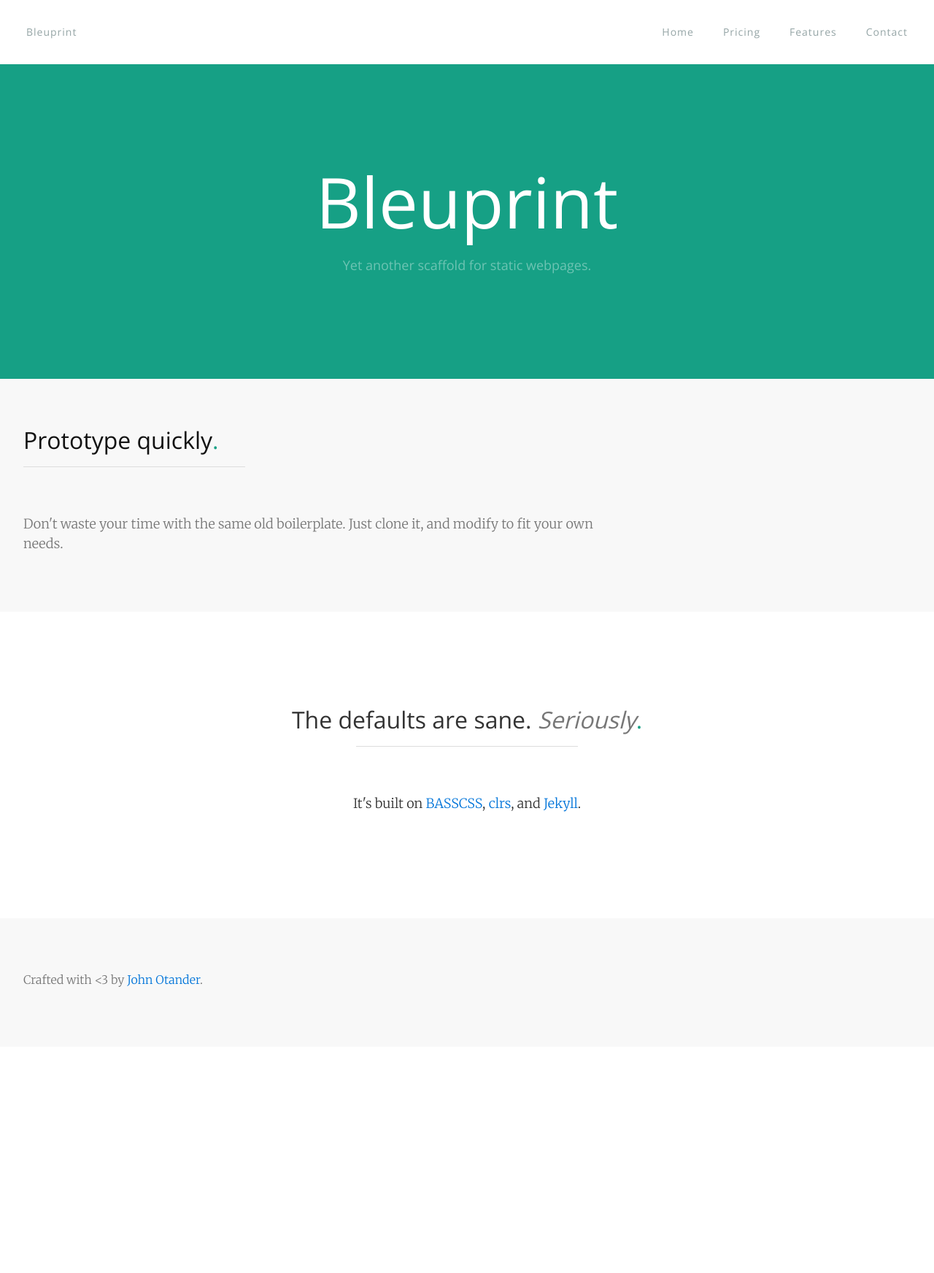
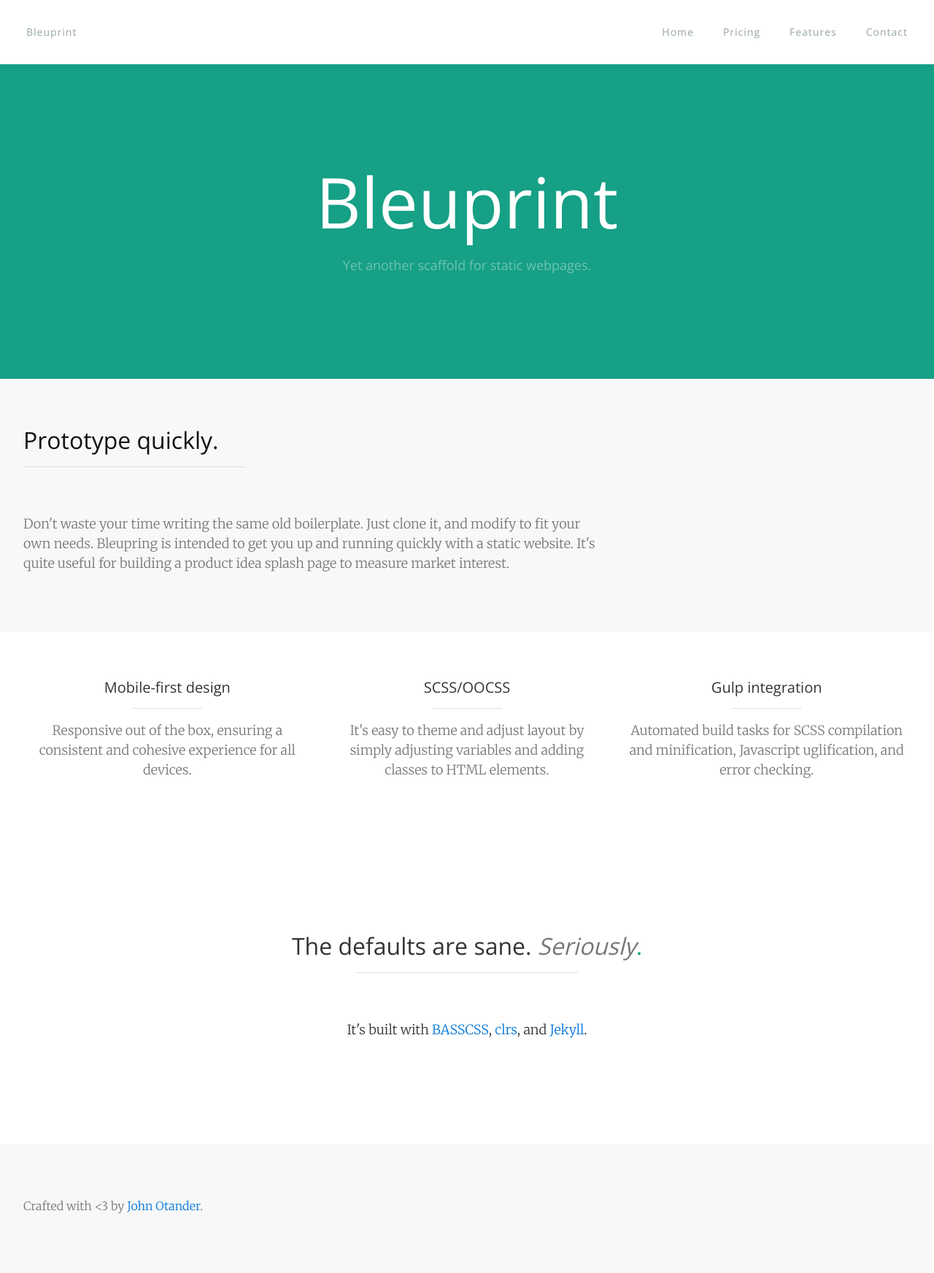
Before and after one commit to johno/bleuprint, a Jekyll site: the page built from index.html, in a window 1280 px wide. Shown: the whole page at 73% size. Built offline with Jekyll 4.4.1, drawn with Linux system fonts in a browser that asks for light colours; before the commit the page ends 1434 px from its top, so only the background shows below that.

Commit message:
Add more descriptive text, change link styling.

```diff
--- a/index.html
+++ b/index.html
@@ -10,11 +10,36 @@
 </div>
 <div class="bg-very-light-gray py4 px3">
   <div class="mid-gray">
-    <h3 class="h2 black">Prototype quickly<span class="accent">.</quicklyspan></h3>
+    <h3 class="h2 black">Prototype quickly.</h3>
     <div class="border-bottom quarter-width mb4"></div>
     <p class="h4 two-thirds-width">
-      Don't waste your time with the same old boilerplate. Just clone it, and modify to fit your own needs.
+      Don't waste your time writing the same old boilerplate. Just clone it, and modify to fit your own needs. Bleupring is intended to get you up and running quickly with a static website. It's quite useful for building a product idea splash page to measure market interest.
     </p>
+  </div>
+</div>
+<div class="container py4 px3">
+  <div class="row">
+    <div class="col col-4 center">
+      <h3>Mobile-first design</h3>
+      <div class="border-bottom quarter-width border-center"></div>
+      <p class="h4 mt2 mid-gray">
+        Responsive out of the box, ensuring a consistent and cohesive experience for all devices.
+      </p>
+    </div>
+    <div class="col col-4 center">
+      <h3>SCSS/OOCSS</h3>
+      <div class="border-bottom quarter-width border-center"></div>
+      <p class="h4 mt2 mid-gray">
+        It's easy to theme and adjust layout by simply adjusting variables and adding classes to HTML elements.
+      </p>
+    </div>
+    <div class="col col-4 center">
+      <h3>Gulp integration</h3>
+      <div class="border-bottom quarter-width border-center"></div>
+      <p class="h4 mt2 mid-gray">
+        Automated build tasks for SCSS compilation and minification, Javascript uglification, and error checking.
+      </p>
+    </div>
   </div>
 </div>
 <div class="py4 px3 center">
@@ -23,6 +48,6 @@
   </h5>
   <div class="border-bottom quarter-width mb4 border-center mb4"></div>
   <p class="h4 py4">
-    It's built on <a href="http://basscss.com">BASSCSS</a>, <a href="http://clrs.cc">clrs</a>, and <a href="http://jekyllrb.com">Jekyll</a>.
+    It's built with <a href="http://basscss.com">BASSCSS</a>, <a href="http://clrs.cc">clrs</a>, and <a href="http://jekyllrb.com">Jekyll</a>.
   </p>
 </div>
```
Also changed, not shown: scss/bleuprint.scss (+9 -0 lines), css/c.css.
